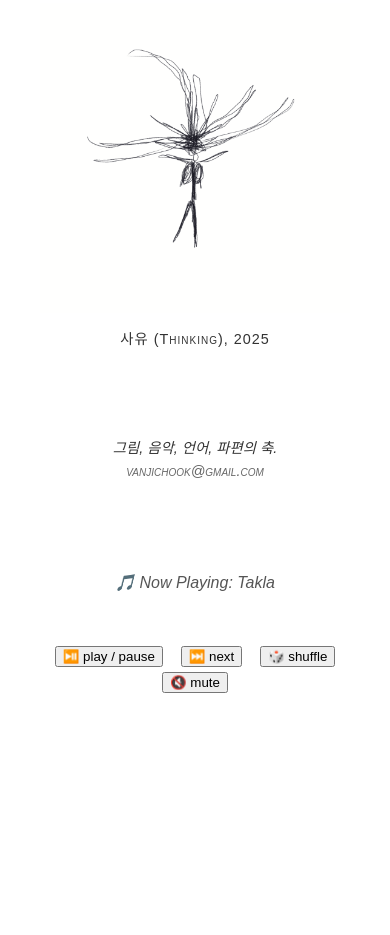
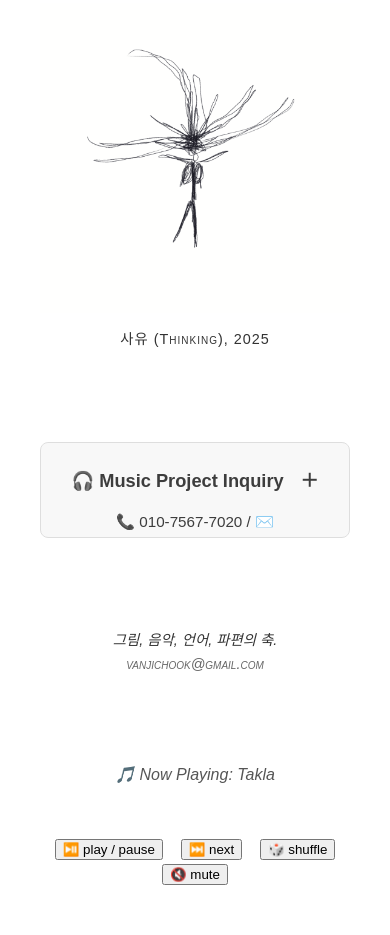
Before and after one commit to VanJichook/vanjichook.github.io, a plain HTML site: page index.html in a window 390 px wide. Shown: the part 10636-11571 px from the top of the page. Before the commit the page ends 11379 px from the top, so only its background shows below. Drawn offline with Linux system fonts and the light colour scheme.

Commit message:
Update index.html

```diff
--- a/index.html
+++ b/index.html
@@ -344,6 +344,121 @@
   </figcaption>
 </figure>
 
+  <!-- 🎧 Music Project Inquiry (애니메이션 토글 버전) -->
+<style>
+  .inquiry-wrapper {
+    margin: 6em auto;
+    max-width: 800px;
+    background: #f8f8f8;
+    border-radius: 8px;
+    border: 1px solid #ddd;
+    padding: 1.5em 2em;
+    font-size: 0.95em;
+    color: #333;
+    overflow: hidden;
+    transition: max-height 0.6s ease, opacity 0.5s ease;
+    max-height: 3.2em; /* summary 한 줄만 보이게 */
+    opacity: 0.95;
+  }
+  .inquiry-wrapper.open {
+    max-height: 1200px; /* 내용 길이에 맞춰 넉넉히 */
+    opacity: 1;
+  }
+  .inquiry-summary {
+    font-size: 1.2em;
+    font-weight: 600;
+    cursor: pointer;
+    position: relative;
+    user-select: none;
+  }
+  .inquiry-summary::after {
+    content: "＋";
+    position: absolute;
+    right: 0;
+    transition: transform 0.3s ease;
+  }
+  .inquiry-wrapper.open .inquiry-summary::after {
+    content: "－";
+  }
+  .service-section {
+    margin-top: 1.5em;
+    line-height: 1.7;
+  }
+  .service-section h3 {
+    margin: 1.2em 0 0.4em;
+    font-size: 1.05em;
+    color: #111;
+  }
+  .service-section p {
+    margin: 0.2em 0;
+    color: #444;
+  }
+  .contact-line {
+    text-align: center;
+    margin-top: 1em;
+    font-weight: 500;
+  }
+</style>
+
+<div class="inquiry-wrapper" id="inquiryBox">
+  <div class="inquiry-summary" onclick="toggleInquiry()">🎧 Music Project Inquiry</div>
+
+  <div class="inquiry-content">
+    <div class="contact-line">
+      📞 010-7567-7020 / ✉️ <a href="mailto:vanjichook@gmail.com">vanjichook@gmail.com</a>
+    </div>
+
+    <div class="service-section">
+      <h3>1. 음악·사운드 제작</h3>
+      <p>작곡 · 편곡 · 사운드디자인 · 녹음기획 · 프로듀싱</p>
+      <p>밴드/싱어송라이터 곡 제작 (신스록·드림팝·포스트록·인디팝)</p>
+      <p>광고·영화·전시 BGM / OST</p>
+      <p>무용음악, 게임음악, 칩튠</p>
+      <p>보컬 디렉팅 / 믹스 컨설팅</p>
+      <p>사운드 브랜딩, 밴드 프로듀싱</p>
+    </div>
+
+    <div class="service-section">
+      <h3>2. 기획·브랜딩·에디토리얼</h3>
+      <p>브랜딩 전략 · 콘셉트 기획 · 아트 디렉션</p>
+      <p>아티스트/밴드 브랜딩 전략서, EPK 제작</p>
+      <p>앨범 콘셉트, 아트워크, 카피라이팅</p>
+      <p>전시·프로젝트 스토리라인 설계</p>
+      <p>로컬·인디씬 브랜드 컨설팅</p>
+    </div>
+
+    <div class="service-section">
+      <h3>3. 디지털 시스템·자동화</h3>
+      <p>Python(FastAPI) · Notion · Google Calendar · Slack</p>
+      <p>Notion ↔ Google Calendar Sync 서버 구축</p>
+      <p>팀 자동화(업무·리마인드·메모)</p>
+      <p>Slack 커맨드/웹훅 기반 협업툴</p>
+      <p>로컬→클라우드 이전 세팅</p>
+    </div>
+
+    <div class="service-section">
+      <h3>4. 콘텐츠·영상·MV 기획</h3>
+      <p>뮤직비디오·공연 다큐 기획/시나리오</p>
+      <p>촬영 콘티 및 현장 연출</p>
+      <p>MV 크레딧/에디토리얼 패키징 (한·영 버전)</p>
+    </div>
+
+    <div class="service-section">
+      <h3>5. 해외 PR & 커뮤니케이션</h3>
+      <p>EPK·보도자료 영문 작성</p>
+      <p>해외 PR사 커뮤니케이션 대행</p>
+      <p>글로벌 홍보 전략 컨설팅</p>
+    </div>
+  </div>
+</div>
+
+<script>
+  function toggleInquiry() {
+    const box = document.getElementById("inquiryBox");
+    box.classList.toggle("open");
+  }
+</script>
+
  <!-- 📩 이메일 섹션 시작 -->
 <div style="text-align: center; margin: 6em auto; font-size: 0.9em; color: #333; font-style: italic;">
   그림, 음악, 언어, 파편의 축.
@@ -488,6 +603,4 @@ document.addEventListener("contextmenu", function (e) {
     }
   </script>
 </body>
-
-</body>
 </html>
```
